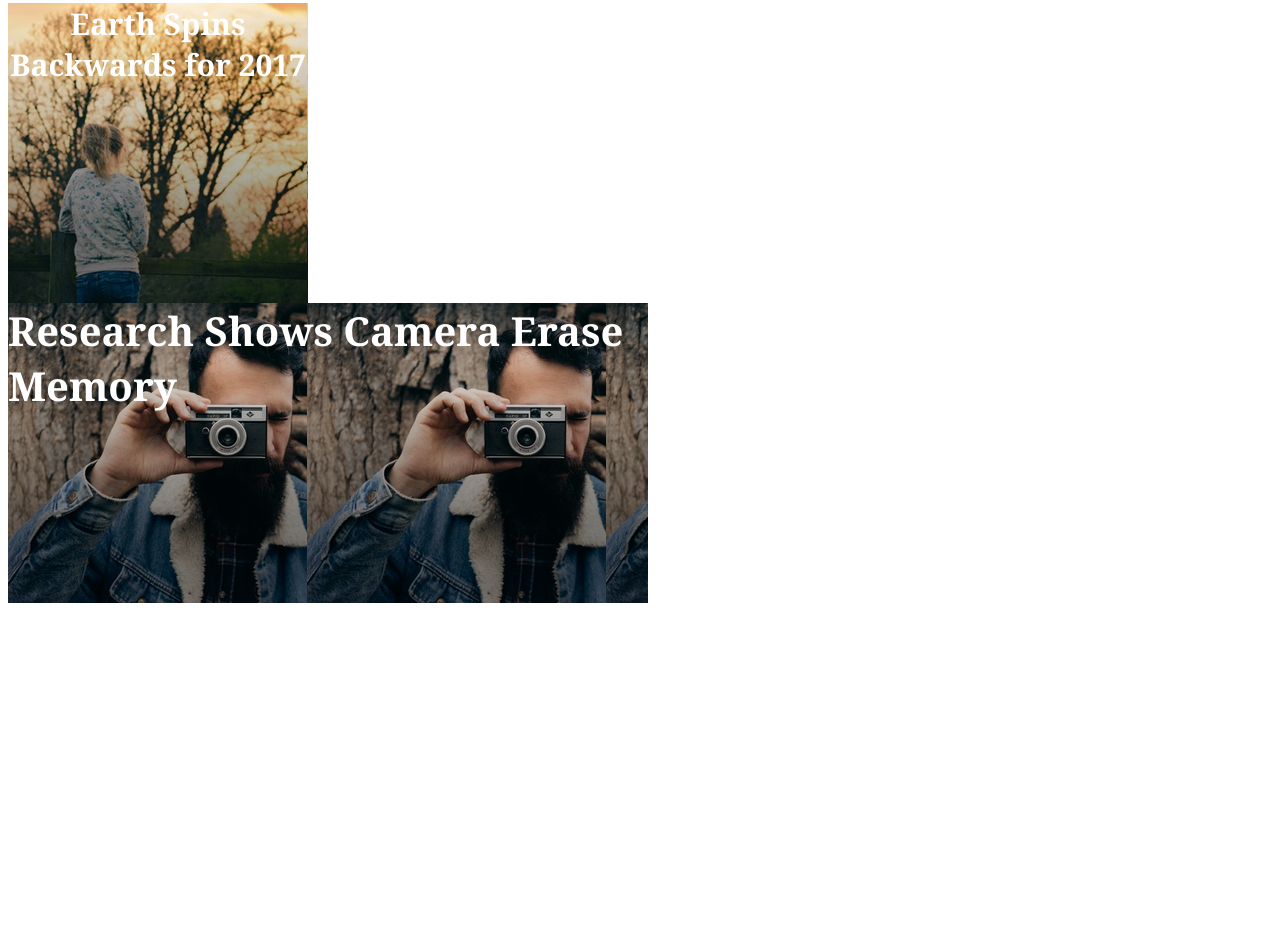
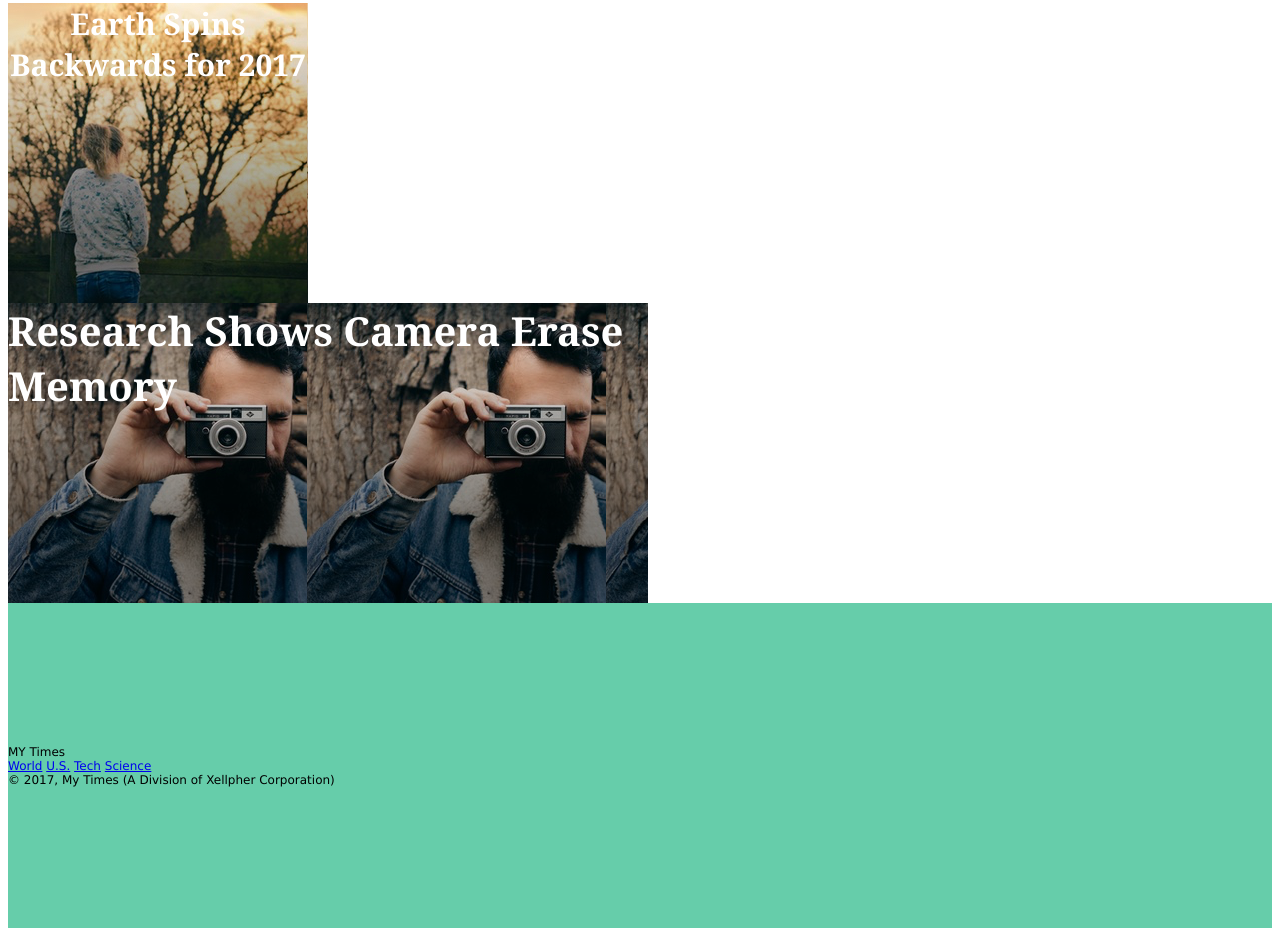
Before and after one commit to xellpher/mytimes, a plain HTML site: page index.html in a window 1280 px wide. Shown: the part 834-1770 px from the top of the page. Before the commit the page ends 1445 px from the top, so only its background shows below. Drawn offline with Linux system fonts and the light colour scheme.

Commit message:
Added footer

```diff
--- a/index.html
+++ b/index.html
@@ -86,6 +86,26 @@
     </div>
   </section>
 
-
+<footer>
+<div class="info">
+  <span class="title">MY Times</span>
+  <nav>
+    <span>
+      <a href="#">World</a>
+    </span>
+    <span>
+      <a href="#">U.S.</a>
+    </span>
+    <span>
+      <a href="#">Tech</a>
+    </span>
+    <span>
+      <a href="#">Science</a>
+    </span>
+  </nav>
+</div>
+<div class="copyright">&copy; 2017, My Times (A Division of Xellpher Corporation)
+</div>
+</footer>
 </body>
 </html>
--- a/style.css
+++ b/style.css
@@ -80,3 +80,14 @@ section {
   width: 300px;
   justify-content: space-between;
 }
+
+footer {
+  height: 325px;
+  background-color: MediumAquamarine;
+  margin: auto;
+  font-family: Verdana;
+  font-size: 12px;
+  display: flex;
+  flex-direction: column;
+  justify-content: center;
+}
```
